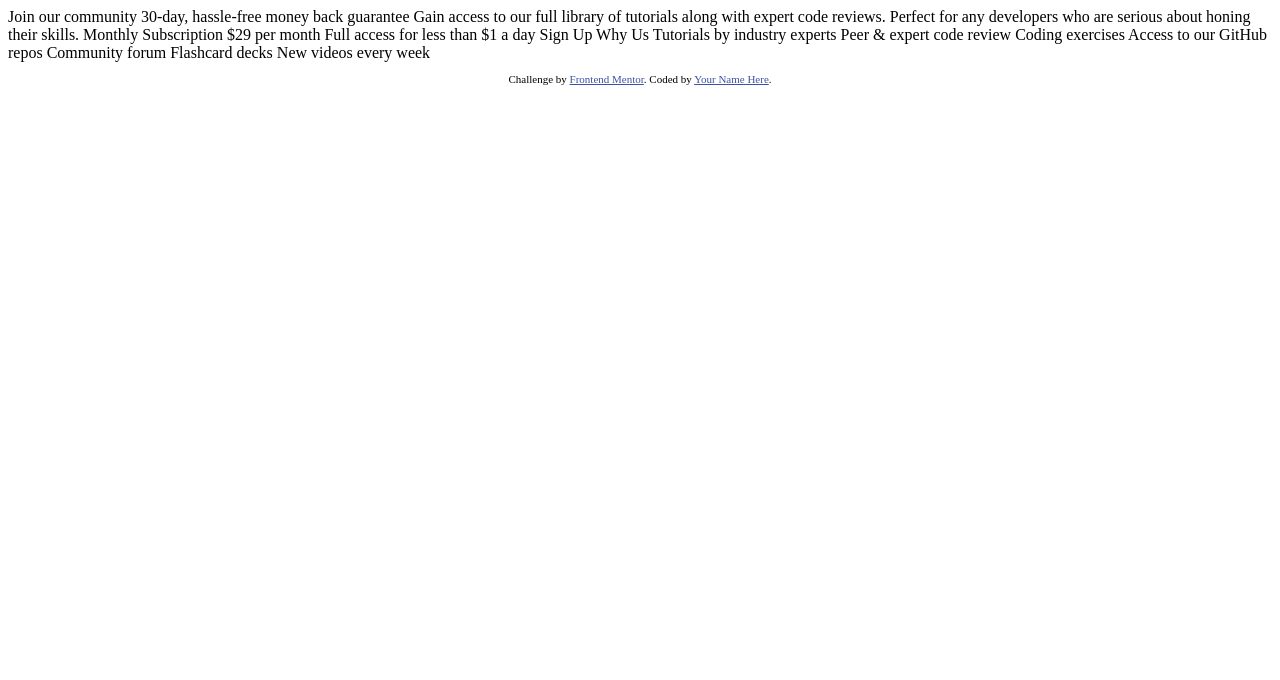
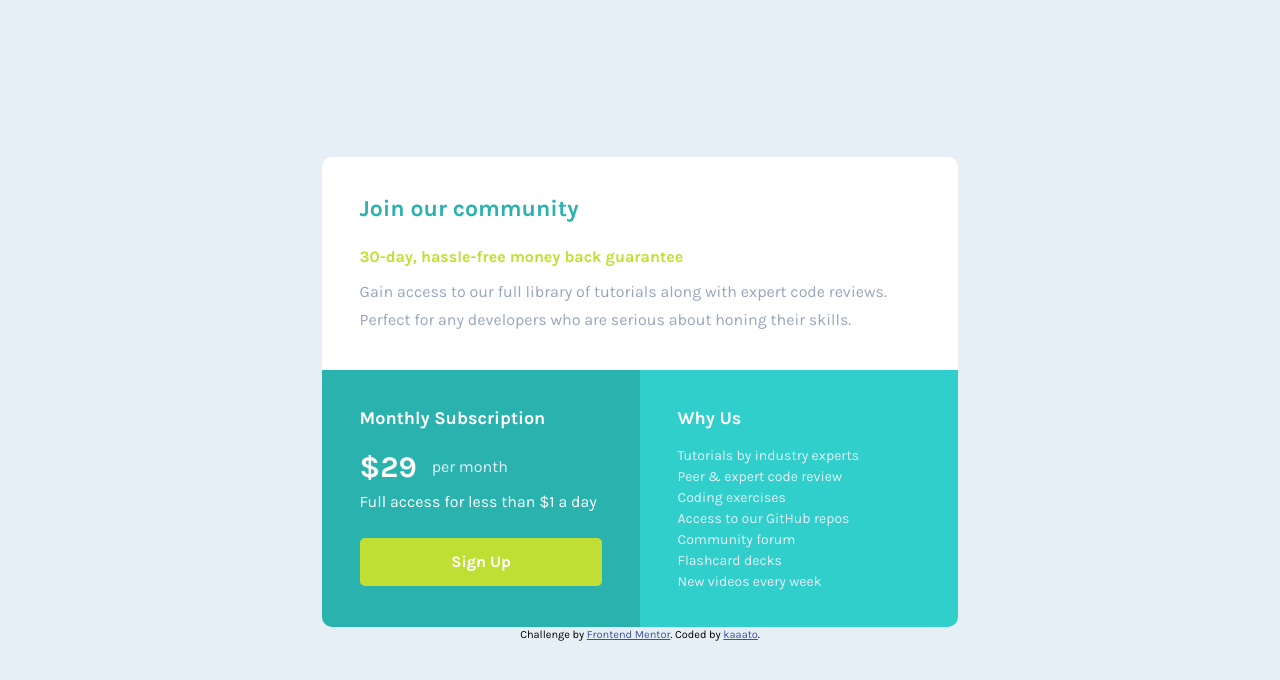
Before and after one commit to kaaato/single-price-grid-FM, a plain HTML site: page index.html in a window 1280 px wide. Drawn offline with Linux system fonts and the light colour scheme.

Commit message:
first update

```diff
--- a/index.html
+++ b/index.html
@@ -1,49 +1,81 @@
 <!DOCTYPE html>
 <html lang="en">
   <head>
-  <meta charset="UTF-8">
-  <meta name="viewport" content="width=device-width, initial-scale=1.0"> <!-- displays site properly based on user's device -->
+    <meta charset="UTF-8" />
+    <meta name="viewport" content="width=device-width, initial-scale=1.0" />
+    <link rel="icon" type="image/png" sizes="32x32" href="./images/favicon-32x32.png" />
+    <title>Frontend Mentor | Single Price Grid Component</title>
+    <link rel="preconnect" href="https://fonts.googleapis.com" />
+    <link rel="preconnect" href="https://fonts.gstatic.com" crossorigin />
+    <link href="https://fonts.googleapis.com/css2?family=Karla:ital,wght@0,200..800;1,200..800&display=swap" rel="stylesheet" />
+    <link rel="stylesheet" href="./styles.css" />
+  </head>
 
-  <link rel="icon" type="image/png" sizes="32x32" href="./images/favicon-32x32.png">
+  <body class="page">
+    <header class="visually-hidden">
+      <h1>Frontend Mentor</h1>
+    </header>
 
-  <title>Frontend Mentor | Single Price Grid Component</title>
+    <main>
+      <article class="container">
+        <div class="card card--about">
+          <h2 class="title super">Join our community</h2>
+          <p class="text-1 bold">30-day, hassle-free money back guarantee</p>
+          <p class="text-2 font-smaller">Gain access to our full library of tutorials along with expert code reviews. Perfect for any developers who are serious about honing their skills.</p>
+        </div>
 
-  <!-- Feel free to remove these styles or customise in your own stylesheet 👍 -->
-  <style>
-    .attribution { font-size: 11px; text-align: center; }
-    .attribution a { color: hsl(228, 45%, 44%); }
-  </style>
-</head>
-<body>
-  Join our community
+        <div class="card card--subscription">
+          <h3 class="title">Monthly Subscription</h3>
+          <dl class="list list--subscription">
+            <dt class="key bold">&dollar;29</dt>
+            <dd class="color-light-grey">per month</dd>
+            <dd class="value-2">Full access for less than &dollar;1 a day</dd>
+          </dl>
+          <a class="button bold" href="#">Sign Up</a>
+        </div>
 
-  30-day, hassle-free money back guarantee
+        <div class="card card--benefits">
+          <h3 class="title">Why Us</h3>
+          <ul class="list list--benefits color-light-grey font-smaller">
+            <li>Tutorials by industry experts</li>
+            <li>Peer &amp; expert code review</li>
+            <li>Coding exercises</li>
+            <li>Access to our GitHub repos</li>
+            <li>Community forum</li>
+            <li>Flashcard decks</li>
+            <li>New videos every week</li>
+          </ul>
+        </div>
+      </article>
+    </main>
 
-  Gain access to our full library of tutorials along with expert code reviews.
-  Perfect for any developers who are serious about honing their skills.
 
-  Monthly Subscription
 
-  &dollar;29 per month
 
-  Full access for less than &dollar;1 a day
 
-  Sign Up
 
-  Why Us
 
-  Tutorials by industry experts
-  Peer &amp; expert code review
-  Coding exercises
-  Access to our GitHub repos
-  Community forum
-  Flashcard decks
-  New videos every week
+
+
+
+
+
+
+
+
+
+
+
+
+
+
+
+
 
     <footer>
       <p class="attribution">
         Challenge by <a href="https://www.frontendmentor.io?ref=challenge" target="_blank">Frontend Mentor</a>.
-      Coded by <a href="#">Your Name Here</a>.
+        Coded by <a href="https://www.frontendmentor.io/profile/kaaato" target="_blank">kaaato</a>.
       </p>
     </footer>
   </body>
--- a/styles.css
+++ b/styles.css
@@ -0,0 +1,205 @@
+:root {
+  --page-color: hsl(204, 43%, 93%);
+  --card-about-color: hsl(0, 0%, 100%);
+  --card-subscription-color: hsl(179, 62%, 43%);
+  --card-benefits-color: hsl(179, 62%, 50%);
+  --btn-color: hsl(71, 73%, 54%);
+  --ink-main-color: hsl(0, 0%, 100%);
+  --ink-dark-grey: hsl(218, 22%, 67%);
+  --ink-light-grey: hsl(204, 43%, 93%);
+  --ink-dark-green: hsl(179, 62%, 43%);
+  --ink-light-green: hsl(71, 73%, 54%);
+}
+
+*,
+*::before,
+*::after {
+  margin: 0;
+  padding: 0;
+  box-sizing: border-box;
+}
+
+html {
+  -moz-text-size-adjust: none;
+  -webkit-text-size-adjust: none;
+  text-size-adjust: none;
+}
+
+body {
+  min-height: 100vh;
+  min-height: 100svh;
+  line-height: 1.5;
+  -webkit-font-smoothing: antialiased;
+}
+
+img, svg, video, canvas, audio, iframe, embed, object {
+  display: block;
+}
+
+img, picture, svg {
+  block-size: auto;
+  max-width: 100%;
+}
+
+input, button, textarea, select {
+  font: inherit;
+  color: inherit;
+}
+
+ul, ol {
+  list-style: none;
+}
+
+p, h1, h2, h3, h4, h5, h6 {
+  overflow-wrap: break-word;
+}
+
+p {
+  text-wrap: pretty;
+}
+
+h1, h2, h3, h4, h5, h6 {
+  text-wrap: balance;
+}
+
+.visually-hidden:not(:focus):not(:active) {
+  clip: rect(0 0 0 0);
+  clip-path: inset(50%);
+  height: 1px;
+  overflow: hidden;
+  position: absolute;
+  white-space: nowrap;
+  width: 1px;
+}
+
+.page {
+  font-family: "Karla";
+  background-color: var(--page-color);
+  font-size: 1rem;
+  padding-inline: 2rem;
+  display: grid;
+  place-content: center;
+}
+
+.bold {
+  font-weight: 700;
+}
+
+.font-smaller {
+  font-size: 0.875rem
+}
+
+.color-light-grey {
+  color: var(--ink-light-grey);
+}
+
+.container {
+  border-radius: 10px;
+  overflow: hidden;
+  color: var(--ink-main-color);
+  max-width: 39.75rem;
+}
+
+.card {
+  padding-inline: clamp(1.5rem, 1.148rem + 1.502vw, 2.5rem);
+  padding-block: clamp(1.5rem, 1.218rem + 1.202vw, 2.3rem);
+}
+
+.title {
+  font-size: 1.125rem;
+  margin-bottom: 0.8rem;
+}
+
+.super {
+  font-size: 1.1875rem;
+  margin-bottom: 1.3rem;
+  color: var(--ink-dark-green);
+}
+
+/* first card */
+.card--about {
+  background-color: var(--card-about-color);
+}
+
+.text-1 {
+  line-height: 1.2;
+  color: var(--ink-light-green);
+  margin-bottom: 0.7rem;
+}
+
+.text-2 {
+  line-height: 1.8;
+  color: var(--ink-dark-grey);
+}
+
+
+/* second card */
+.card--subscription {
+  background-color: var(--card-subscription-color);
+}
+
+.list--subscription {
+  display: grid;
+  grid-template-columns: max-content 1fr;
+  grid-template-rows: repeat(2, auto);
+  align-items: center;
+  column-gap: 15px;
+  margin-bottom: 1.5rem;
+}
+
+.key {
+  font-size: 1.875rem;
+}
+
+.value-2 {
+  grid-column: span 2;
+}
+
+
+.button {
+  background-color: var(--btn-color);
+  color: inherit;
+  text-decoration: none;
+  min-height: 3rem;
+  display: grid;
+  place-content: center;
+  border-radius: 5px;
+}
+
+.button:is(:hover, :focus) {
+  background-color: var(--ink-main-color);
+  color: var(--btn-color);
+  outline: 3px solid var(--btn-color);
+}
+
+/* third card */
+.card--benefits {
+  background-color: var(--card-benefits-color);
+}
+
+.attribution {
+  font-size: 11px; text-align: center;
+}
+
+.attribution a {
+  color: hsl(228, 45%, 44%);
+}
+
+@media (min-width: 30rem) {
+  .super {
+    font-size: 1.4375rem;
+  }
+
+  .text-2 {
+    font-size: 1rem;
+  }
+
+  .container {
+    display: grid;
+    grid-template-columns: repeat(2, 1fr);
+  }
+
+  .card--about {
+    grid-column: span 2;
+  }
+}
```
Also changed, not shown: screenshot-desktop.jpg (added), screenshot-mobile.jpg (added), 1 other file. Lines whose indentation alone changed are shown as unchanged.
